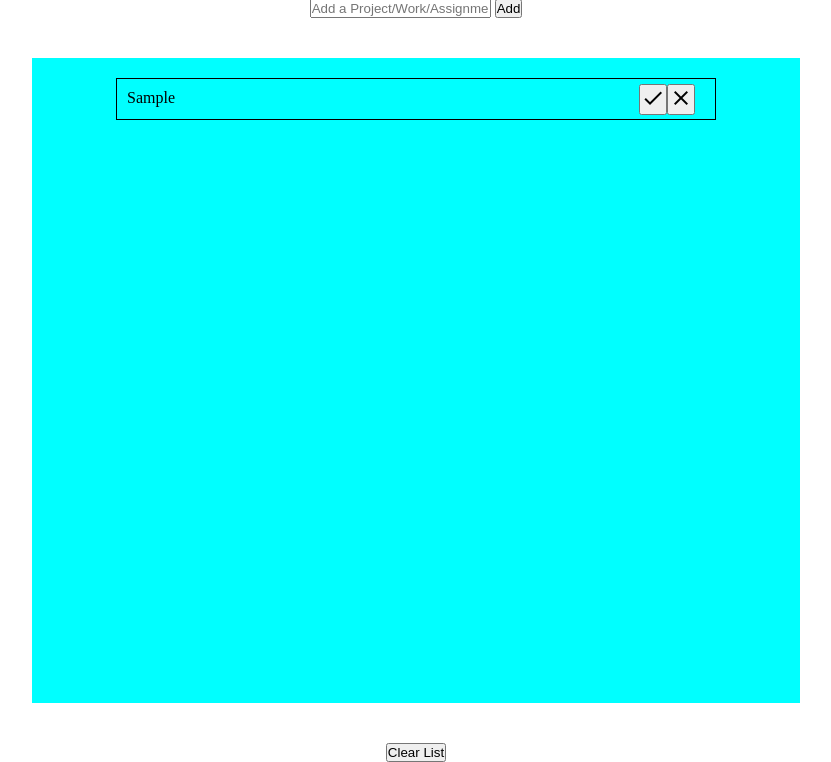
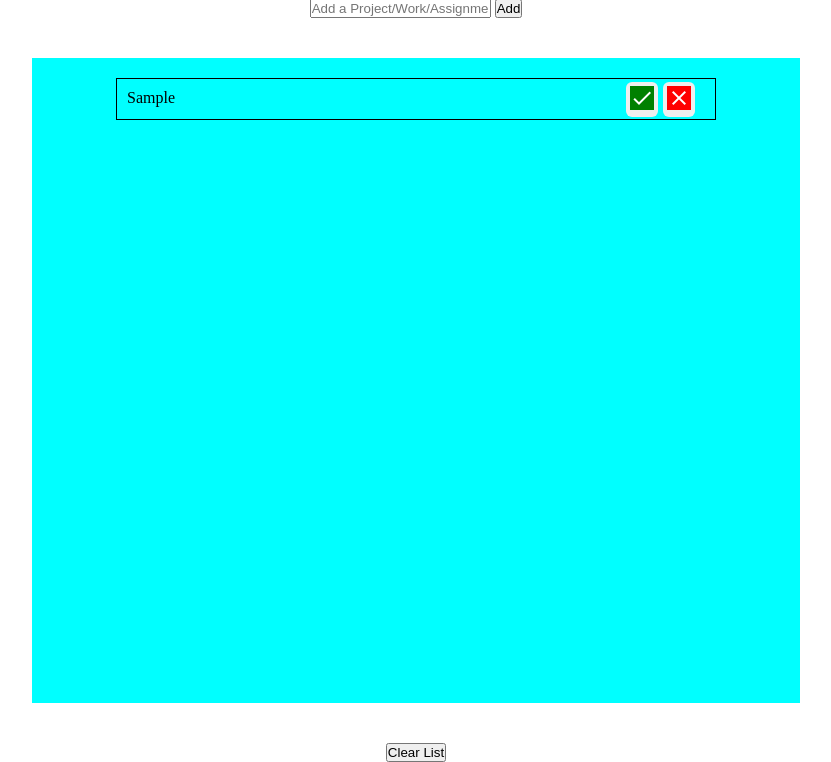
Before and after one commit to Illnas/To-Do-List-Project-with-JS, a plain HTML site: page index.html in a window 1280 px wide. Both pictures are taken after typing "Sample" into the empty fields and a click on the button "Add". Shown: the part 38-800 px from the top of the page, without its empty margins (224-1055 px from the left). Drawn offline with Linux system fonts and the light colour scheme.

Commit message:
Started styling on buttons

```diff
--- a/app.js
+++ b/app.js
@@ -2,9 +2,8 @@ let sectionContainer = document.getElementById("section-container");
 let itemContainer = document.getElementsByClassName("item-container");
 let buttons = document.getElementsByClassName("buttons");
 let inputVal = document.getElementById("inputVal");
-let main = document.getElementById("main")
+let main = document.getElementById("main");
 
-//github testing
 
 
 function addingEelements(arr) {
--- a/style.css
+++ b/style.css
@@ -46,6 +46,27 @@ section {
     font-size: 0;
 }
 
+.item-container .buttons button {
+    margin-left: 5px;
+    border: 4px solid rgba(0, 0, 0, 0);
+    border-radius: 6px;
+}
+
+.item-container .buttons:nth-child(2) button:nth-child(1) span {
+    background-color: green;
+}
+
+.item-container .buttons:nth-child(2) button:nth-child(2) span {
+    background-color: red;
+}
+
+.material-icons {
+    width: 100%;
+    height: 100%;
+    color: white;
+}
+
+
 
 .paras {
     text-decoration: line-through;
```
